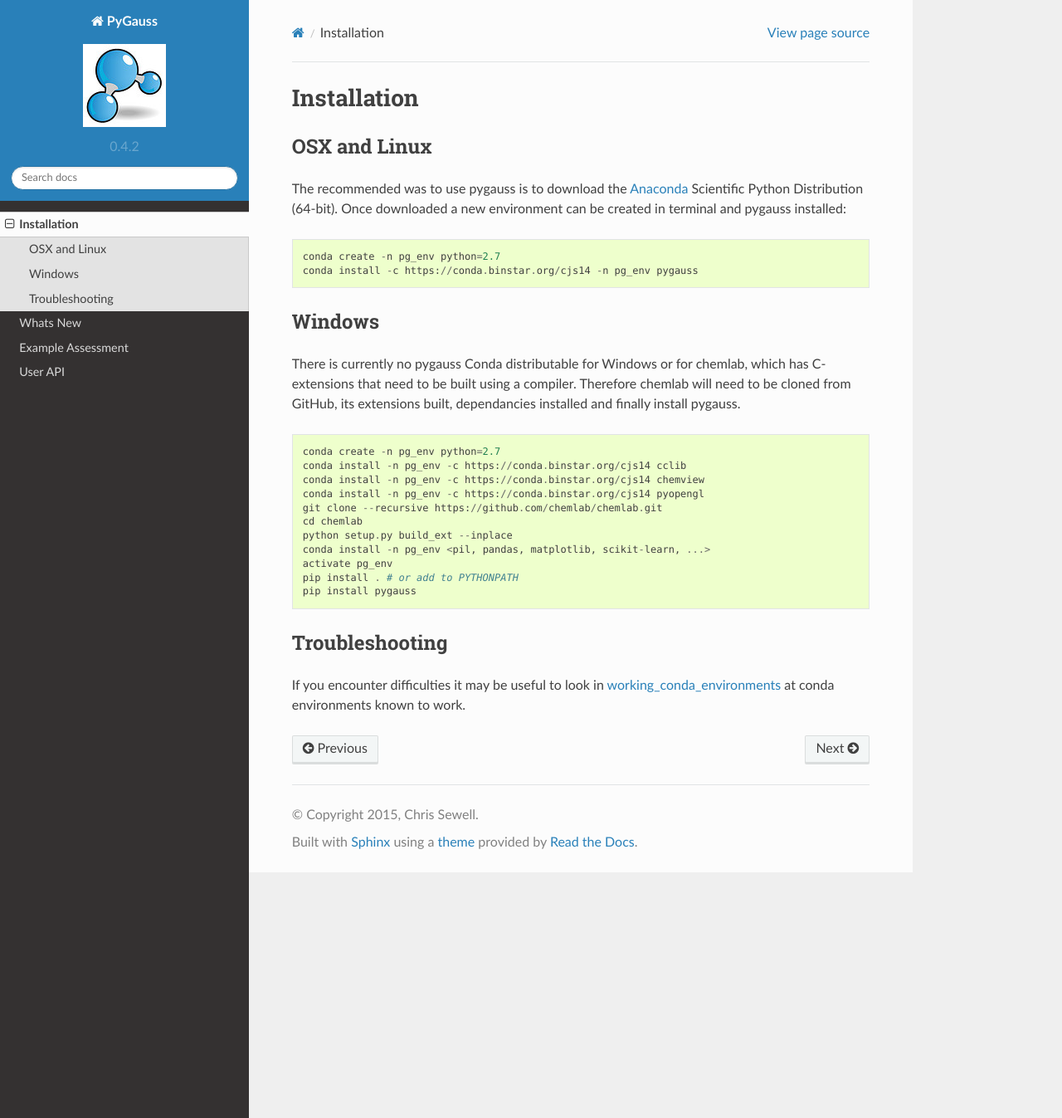
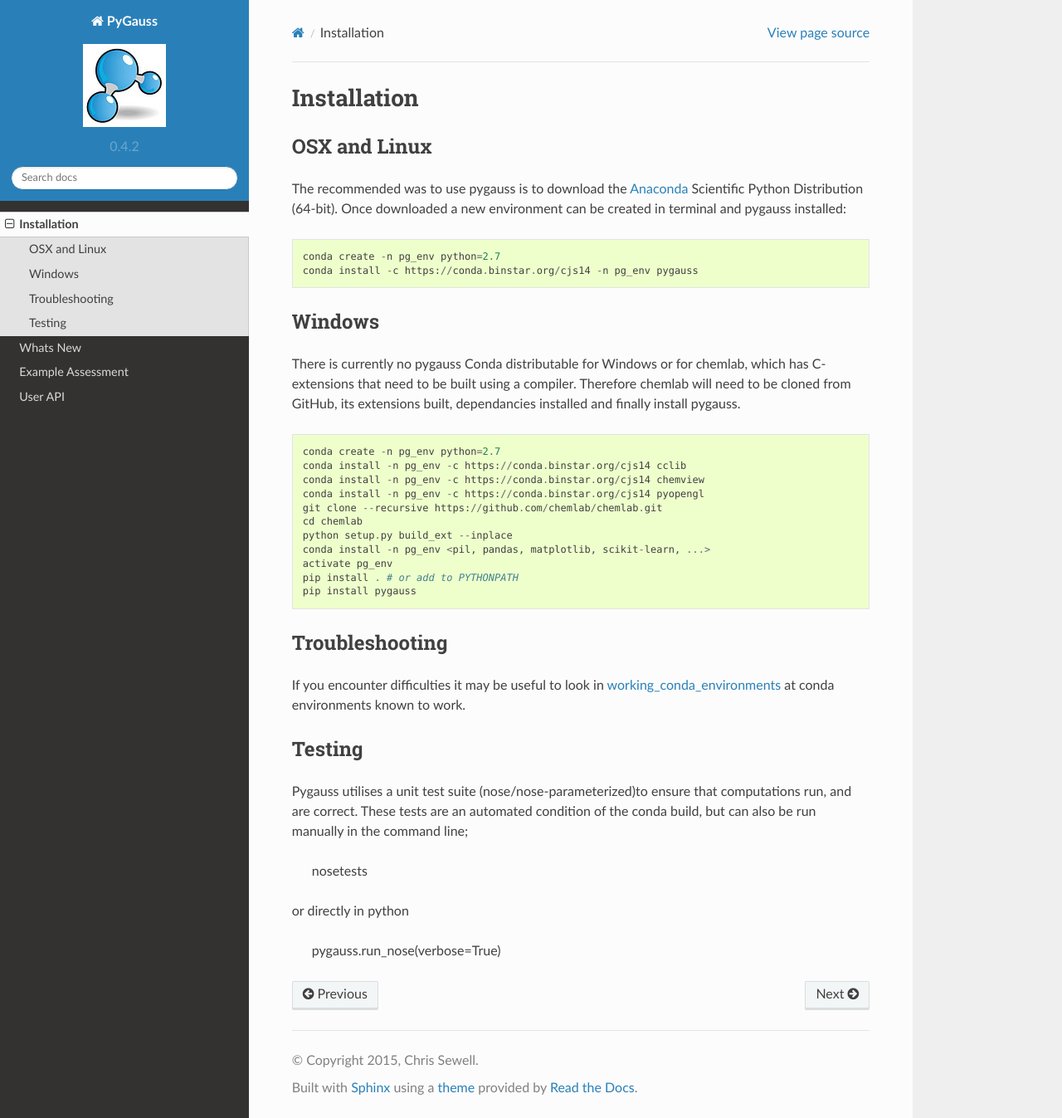
Before and after one commit to chrisjsewell/PyGauss, a Sphinx documentation site: the page built from docs/source/install.rst, in a window 1280 px wide and 1347 px high. Shown: the whole window at 83% size. Built offline with Sphinx 7.4.7 and the Read the Docs theme 2.0.0, drawn with Linux system fonts in a browser that asks for light colours; pages that are not in the unit, such as notebooks, are missing from menus.

Commit message:
doc on testing

```diff
--- a/docs/source/install.rst
+++ b/docs/source/install.rst
@@ -43,3 +43,16 @@ Troubleshooting
 If you encounter difficulties it may be useful to look in
 `working\_conda\_environments <https://github.com/chrisjsewell/PyGauss/tree/master/working_conda_environments>`__
 at conda environments known to work.
+
+Testing
+~~~~~~~~~~~~~~~~~~~~~~
+
+Pygauss utilises a unit test suite (nose/nose-parameterized)to ensure that computations run,
+and are correct. These tests are an automated condition of the conda build, but can also be run
+manually in the command line;
+
+	nosetests
+
+or directly in python
+
+	pygauss.run_nose(verbose=True)
```
